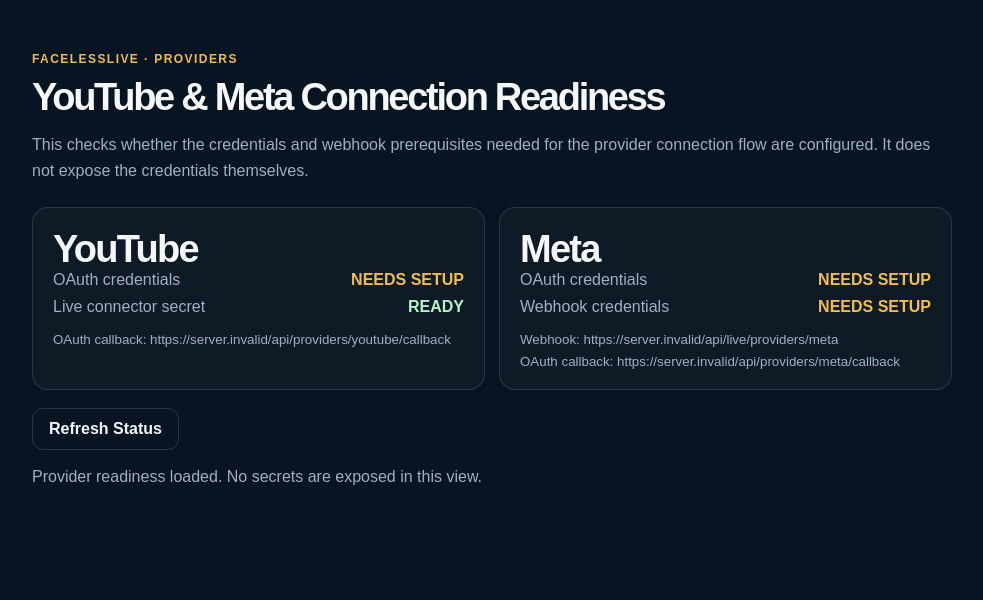
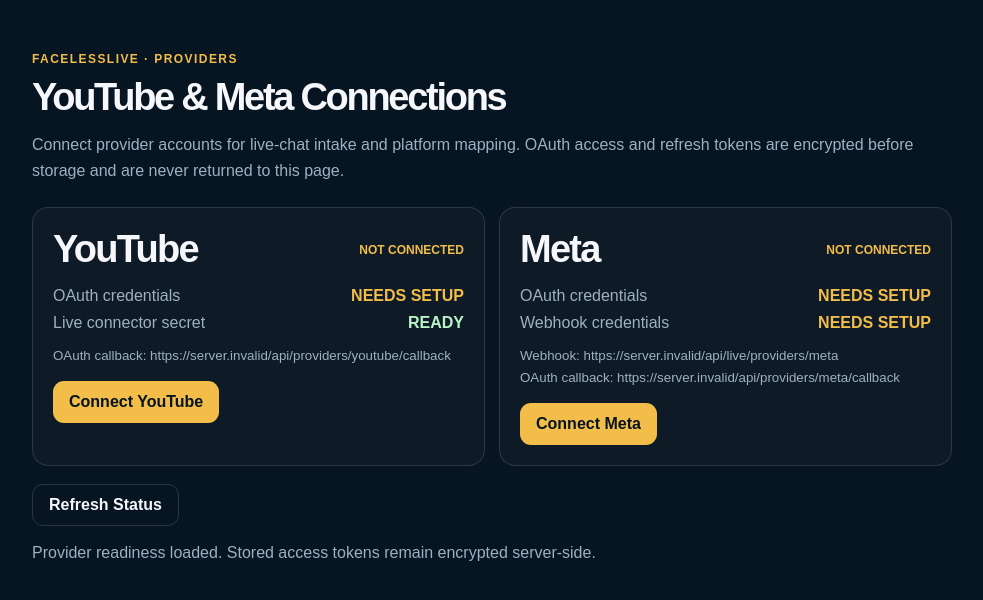
Before and after one commit to that2thisvacations/facelesslive, a Next.js app: page /provider-status in a window 1280 px wide. Shown: the top 600 px of the page, without its empty margins (148-1131 px from the left). Built offline with nearby package versions, Linux system fonts and the light colour scheme; no server answers.

Commit message:
Add provider connect and disconnect controls

```diff
--- a/app/provider-status/page.tsx
+++ b/app/provider-status/page.tsx
@@ -1,15 +1,28 @@
 "use client";
 
-import { useEffect, useState } from "react";
+import { useEffect, useMemo, useState } from "react";
+import { getSupabaseBrowser } from "@/lib/supabase-browser";
 
 type ProviderStatus = {
   youtube: { oauthConfigured: boolean; connectorConfigured: boolean; callbackUrl: string | null };
   meta: { oauthConfigured: boolean; webhookConfigured: boolean; webhookUrl: string | null; callbackUrl: string | null };
 };
+type Connection = { provider: "youtube" | "meta"; status: string; provider_account_id: string | null; provider_account_name: string | null; scopes: string[]; expires_at: string | null; updated_at: string };
 
 export default function ProviderStatusPage() {
   const [status, setStatus] = useState<ProviderStatus | null>(null);
+  const [connections, setConnections] = useState<Connection[]>([]);
   const [message, setMessage] = useState("Checking provider configuration...");
+  const [busy, setBusy] = useState("");
+  const connectionMap = useMemo(() => new Map(connections.map((item) => [item.provider, item])), [connections]);
+
+  async function sessionToken() {
+    const supabase = getSupabaseBrowser();
+    if (!supabase) throw new Error("Supabase is not configured.");
+    const { data } = await supabase.auth.getSession();
+    if (!data.session?.access_token) throw new Error("Sign in from Stream Studio first.");
+    return data.session.access_token;
+  }
 
   async function load() {
     try {
@@ -17,8 +30,38 @@
       const data = await response.json();
       if (!response.ok) throw new Error(data.error || "Unable to read provider status.");
       setStatus(data);
-      setMessage("Provider readiness loaded. No secrets are exposed in this view.");
+      try {
+        const token = await sessionToken();
+        const connectionResponse = await fetch("/api/providers/connections", { headers: { Authorization: `Bearer ${token}` }, cache: "no-store" });
+        const connectionData = await connectionResponse.json();
+        if (connectionResponse.ok) setConnections(connectionData.connections || []);
+      } catch {}
+      setMessage("Provider readiness loaded. Stored access tokens remain encrypted server-side.");
     } catch (error) { setMessage(error instanceof Error ? error.message : "Unable to read provider status."); }
+  }
+
+  async function connect(provider: "youtube" | "meta") {
+    setBusy(provider); setMessage(`Starting ${provider} connection...`);
+    try {
+      const token = await sessionToken();
+      const response = await fetch(`/api/providers/${provider}/start`, { method: "POST", headers: { Authorization: `Bearer ${token}` } });
+      const data = await response.json();
+      if (!response.ok || !data.authorizeUrl) throw new Error(data.error || "Unable to start provider connection.");
+      window.location.assign(data.authorizeUrl);
+    } catch (error) { setMessage(error instanceof Error ? error.message : "Unable to start provider connection."); setBusy(""); }
+  }
+
+  async function disconnect(provider: "youtube" | "meta") {
+    setBusy(provider); setMessage(`Disconnecting ${provider}...`);
+    try {
+      const token = await sessionToken();
+      const response = await fetch(`/api/providers/connections?provider=${provider}`, { method: "DELETE", headers: { Authorization: `Bearer ${token}` } });
+      const data = await response.json();
+      if (!response.ok) throw new Error(data.error || "Unable to disconnect provider.");
+      setConnections((current) => current.filter((item) => item.provider !== provider));
+      setMessage(`${provider === "youtube" ? "YouTube" : "Meta"} disconnected from FacelessLive.`);
+    } catch (error) { setMessage(error instanceof Error ? error.message : "Unable to disconnect provider."); }
+    finally { setBusy(""); }
   }
 
   useEffect(() => { void load(); }, []);
@@ -26,32 +69,28 @@
   return <main style={{ minHeight: "100vh", background: "#071421", color: "#f6f7fb", padding: "40px 5vw", fontFamily: "Arial, sans-serif" }}>
     <section style={{ maxWidth: 920, margin: "0 auto" }}>
       <p style={{ color: "#f2bd49", fontWeight: 800, letterSpacing: ".12em", fontSize: 12 }}>FACELESSLIVE · PROVIDERS</p>
-      <h1 style={{ fontSize: 38, margin: "8px 0 10px" }}>YouTube & Meta Connection Readiness</h1>
-      <p style={{ color: "#9fb0c0", lineHeight: 1.6 }}>This checks whether the credentials and webhook prerequisites needed for the provider connection flow are configured. It does not expose the credentials themselves.</p>
+      <h1 style={{ fontSize: 38, margin: "8px 0 10px" }}>YouTube & Meta Connections</h1>
+      <p style={{ color: "#9fb0c0", lineHeight: 1.6 }}>Connect provider accounts for live-chat intake and platform mapping. OAuth access and refresh tokens are encrypted before storage and are never returned to this page.</p>
 
       <div style={{ display: "grid", gridTemplateColumns: "repeat(auto-fit,minmax(280px,1fr))", gap: 14, marginTop: 24 }}>
-        <StatusCard title="YouTube" rows={[
-          ["OAuth credentials", status?.youtube.oauthConfigured],
-          ["Live connector secret", status?.youtube.connectorConfigured],
-        ]} details={[status?.youtube.callbackUrl ? `OAuth callback: ${status.youtube.callbackUrl}` : "Set NEXT_PUBLIC_APP_URL to generate the callback URL."]}/>
-        <StatusCard title="Meta" rows={[
-          ["OAuth credentials", status?.meta.oauthConfigured],
-          ["Webhook credentials", status?.meta.webhookConfigured],
-        ]} details={[
-          status?.meta.webhookUrl ? `Webhook: ${status.meta.webhookUrl}` : "Set NEXT_PUBLIC_APP_URL to generate the webhook URL.",
-          status?.meta.callbackUrl ? `OAuth callback: ${status.meta.callbackUrl}` : "Meta callback URL pending app URL configuration.",
-        ]}/>
+        <StatusCard title="YouTube" connected={connectionMap.get("youtube")} rows={[["OAuth credentials", status?.youtube.oauthConfigured],["Live connector secret", status?.youtube.connectorConfigured]]} details={[status?.youtube.callbackUrl ? `OAuth callback: ${status.youtube.callbackUrl}` : "Set NEXT_PUBLIC_APP_URL to generate the callback URL."]} onConnect={() => connect("youtube")} onDisconnect={() => disconnect("youtube")} busy={busy === "youtube"}/>
+        <StatusCard title="Meta" connected={connectionMap.get("meta")} rows={[["OAuth credentials", status?.meta.oauthConfigured],["Webhook credentials", status?.meta.webhookConfigured]]} details={[status?.meta.webhookUrl ? `Webhook: ${status.meta.webhookUrl}` : "Set NEXT_PUBLIC_APP_URL to generate the webhook URL.",status?.meta.callbackUrl ? `OAuth callback: ${status.meta.callbackUrl}` : "Meta callback URL pending app URL configuration."]} onConnect={() => connect("meta")} onDisconnect={() => disconnect("meta")} busy={busy === "meta"}/>
       </div>
-      <button onClick={load} style={{ marginTop: 18, minHeight: 42, border: "1px solid rgba(255,255,255,.14)", borderRadius: 11, padding: "0 16px", background: "transparent", color: "#f6f7fb", fontWeight: 700, cursor: "pointer" }}>Refresh Status</button>
+      <button onClick={load} style={secondaryStyle}>Refresh Status</button>
       <p style={{ color: "#9fb0c0", marginTop: 18 }}>{message}</p>
     </section>
   </main>;
 }
 
-function StatusCard({ title, rows, details }: { title: string; rows: Array<[string, boolean | undefined]>; details: string[] }) {
+function StatusCard({ title, rows, details, connected, onConnect, onDisconnect, busy }: { title: string; rows: Array<[string, boolean | undefined]>; details: string[]; connected?: Connection; onConnect: () => void; onDisconnect: () => void; busy: boolean }) {
   return <article style={{ border: "1px solid rgba(255,255,255,.12)", borderRadius: 16, padding: 20, background: "rgba(255,255,255,.03)" }}>
-    <h2 style={{ marginTop: 0 }}>{title}</h2>
-    <div style={{ display: "grid", gap: 9 }}>{rows.map(([label, ready]) => <div key={label} style={{ display: "flex", justifyContent: "space-between", gap: 12 }}><span style={{ color: "#9fb0c0" }}>{label}</span><strong style={{ color: ready ? "#b9f4c8" : "#f2bd49" }}>{ready ? "READY" : "NEEDS SETUP"}</strong></div>)}</div>
+    <div style={{ display: "flex", justifyContent: "space-between", gap: 12, alignItems: "center" }}><h2 style={{ margin: 0 }}>{title}</h2><strong style={{ color: connected ? "#b9f4c8" : "#f2bd49", fontSize: 12 }}>{connected ? "CONNECTED" : "NOT CONNECTED"}</strong></div>
+    {connected?.provider_account_name && <p style={{ color: "#f6f7fb", marginBottom: 8 }}>{connected.provider_account_name}</p>}
+    <div style={{ display: "grid", gap: 9, marginTop: 16 }}>{rows.map(([label, ready]) => <div key={label} style={{ display: "flex", justifyContent: "space-between", gap: 12 }}><span style={{ color: "#9fb0c0" }}>{label}</span><strong style={{ color: ready ? "#b9f4c8" : "#f2bd49" }}>{ready ? "READY" : "NEEDS SETUP"}</strong></div>)}</div>
     <div style={{ marginTop: 16, display: "grid", gap: 7 }}>{details.map((item) => <small key={item} style={{ color: "#9fb0c0", wordBreak: "break-word" }}>{item}</small>)}</div>
+    <button disabled={busy} onClick={connected ? onDisconnect : onConnect} style={connected ? secondaryStyle : primaryStyle}>{busy ? "Working..." : connected ? "Disconnect" : `Connect ${title}`}</button>
   </article>;
 }
+
+const primaryStyle: React.CSSProperties = { marginTop: 18, minHeight: 42, border: 0, borderRadius: 11, padding: "0 16px", background: "#f2bd49", color: "#071421", fontWeight: 800, cursor: "pointer" };
+const secondaryStyle: React.CSSProperties = { marginTop: 18, minHeight: 42, border: "1px solid rgba(255,255,255,.14)", borderRadius: 11, padding: "0 16px", background: "transparent", color: "#f6f7fb", fontWeight: 700, cursor: "pointer" };
```
